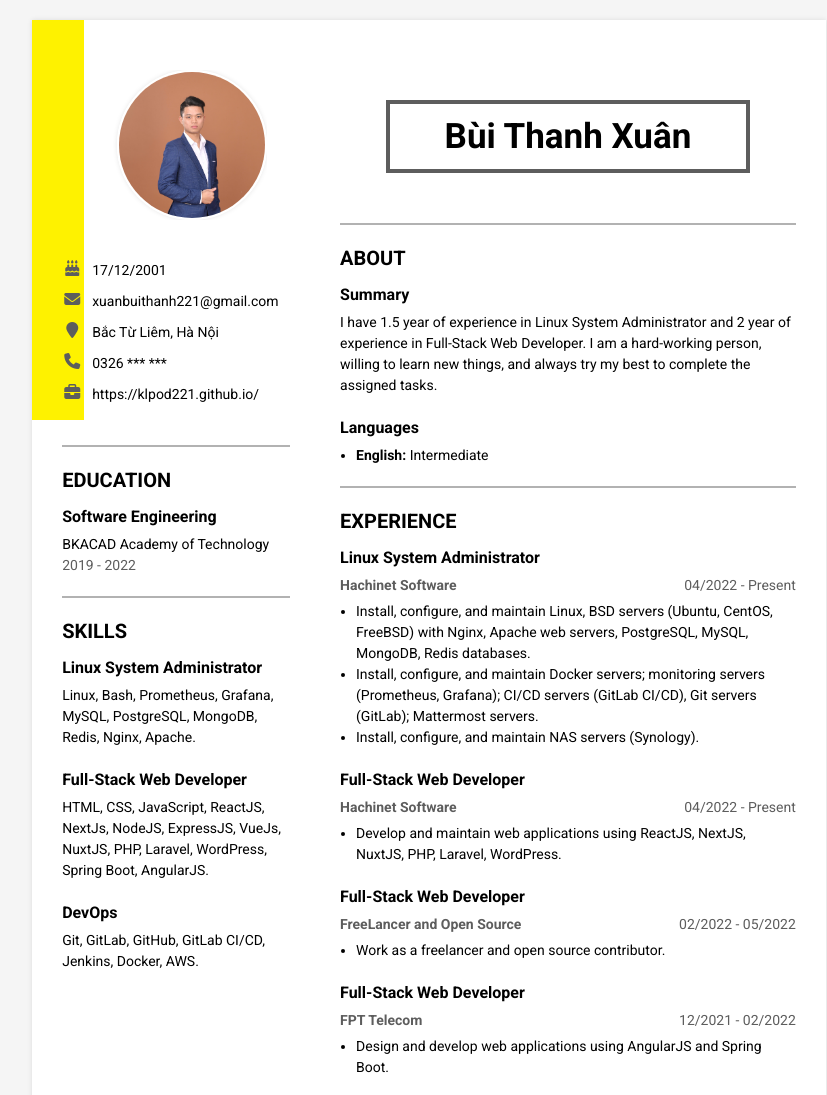
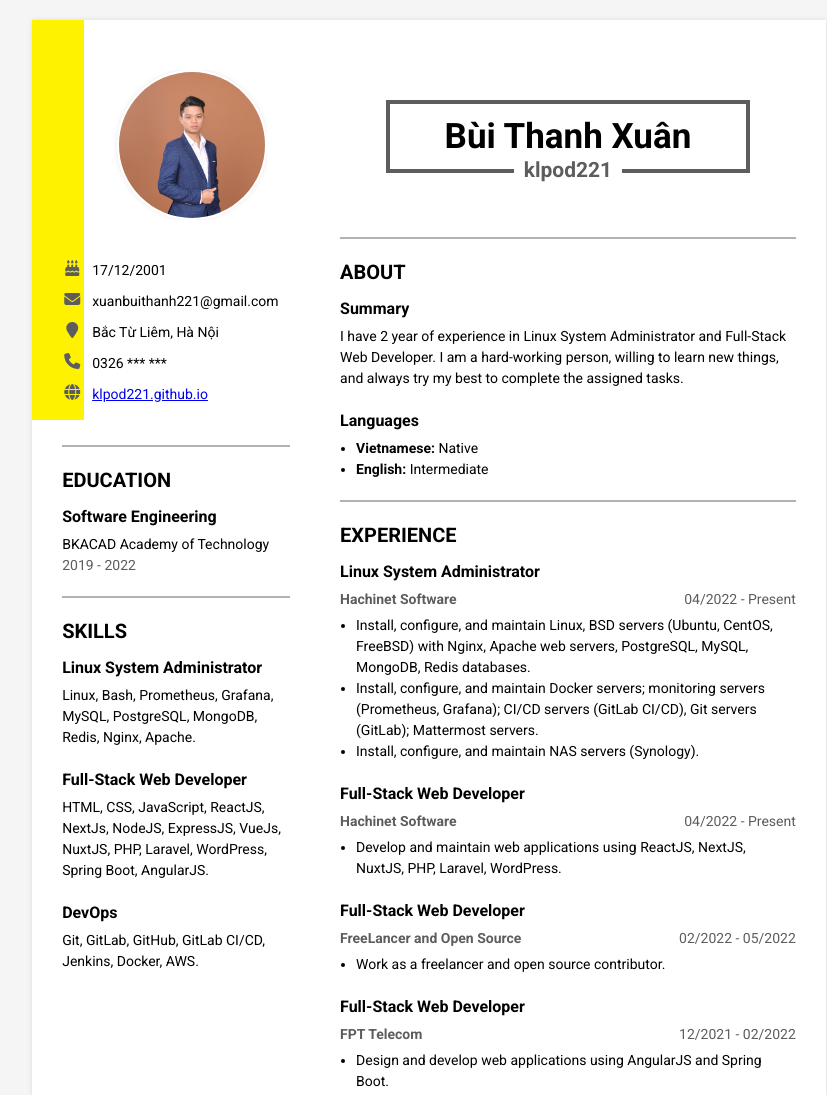
Before and after one commit to klpod221/cv, a plain HTML site: page index.html in a window 1280 px wide. Shown: the top 1095 px of the page, without its empty margins (211-1038 px from the left). Drawn offline with Linux system fonts and the light colour scheme.

Commit message:
Update website styling and content

```diff
--- a/index.html
+++ b/index.html
@@ -7,13 +7,6 @@
 
     <!-- CSS -->
     <link rel="stylesheet" href="style.css" />
-
-    <style>
-      .page {
-        margin: 20px auto;
-      }
-    </style>
-
     <script src="https://kit.fontawesome.com/151512c8c9.js" crossorigin="anonymous"></script>
   </head>
   <body>
@@ -47,10 +40,10 @@
                   <span>0326 *** ***</span>
                 </div>
 
-                <!-- portfolio -->
+                <!-- website -->
                 <div class="icon-content">
-                  <i class="fa-solid fa-briefcase"></i>
-                  <span>https://klpod221.github.io/</span>
+                  <i class="fa-solid fa-globe"></i>
+                  <a href="https://klpod221.github.io/" target="_blank">klpod221.github.io</a>
                 </div>
               </div>
             </div>
@@ -100,7 +93,7 @@
           <div class="right-content">
             <div class="page-title">
               <h1>Bùi Thanh Xuân</h1>
-              <!-- <h2>Linux System Administrator</h2> -->
+              <h2>klpod221</h2>
             </div>
 
             <!-- About -->
@@ -111,10 +104,9 @@
                 <h3 class="cv-item-title">Summary</h3>
                 <div class="cv-item-content">
                   <p>
-                    I have 1.5 year of experience in Linux System Administrator
-                    and 2 year of experience in Full-Stack Web Developer. I am a
-                    hard-working person, willing to learn new things, and always
-                    try my best to complete the assigned tasks.
+                    I have <span id="exp"></span> year of experience in Linux System Administrator
+                    and Full-Stack Web Developer. I am a hard-working person, willing to learn new
+                    things, and always try my best to complete the assigned tasks.
                   </p>
                 </div>
               </div>
@@ -123,6 +115,7 @@
                 <h3 class="cv-item-title">Languages</h3>
                 <div class="cv-item-content">
                   <ul class="list">
+                    <li><strong>Vietnamese: </strong>Native</li>
                     <li><strong>English: </strong>Intermediate</li>
                   </ul>
                 </div>
--- a/script.js
+++ b/script.js
@@ -0,0 +1,18 @@
+console.log('Hi, I am klpod221');
+console.log('This is my cv, you can find it source code on: ');
+console.log('https://github.com/klpod221/cv');
+
+// get #exp element, and calculate year of experience from 2021-12-01
+const exp = document.getElementById('exp');
+const diff = new Date() - new Date('2021-12-01');
+const year = Math.floor(diff / 31536000000);
+exp.innerHTML = year;
+
+// if user use mobile, and the route is not /mobile, redirect to /mobile
+// and if user use desktop, and the route is /mobile, redirect to /
+// if (window.screen.width < 768 && window.location.pathname != '/mobile') {
+//   window.location = '/mobile';
+// }
+// if (window.screen.width >= 768 && window.location.pathname == '/mobile') {
+//   window.location = '/';
+// }
--- a/style.css
+++ b/style.css
@@ -38,7 +38,7 @@ body {
 .page {
   width: 210mm;
   height: 297mm;
-  margin: 0;
+  margin: 20px auto;
   background: #fff;
   box-shadow: 0 0 5px rgba(0, 0, 0, 0.1);
   padding: 30px;
@@ -135,7 +135,7 @@ body {
 .page-title h2 {
   background: #fff;
   width: fit-content;
-  margin-top: -12px;
+  margin-top: -18px;
   padding: 0 10px;
   color: #5d5d5d;
 }
```
